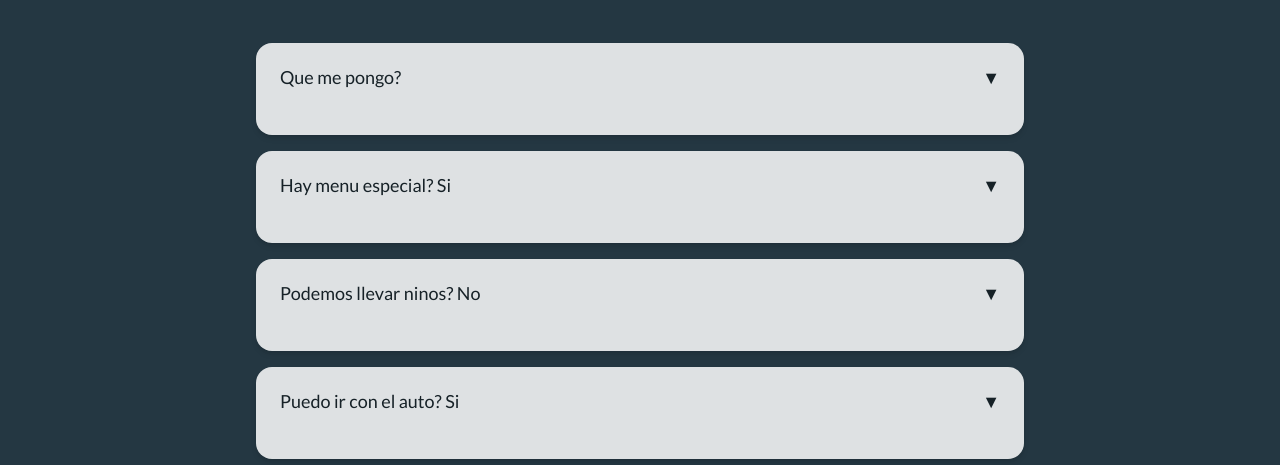
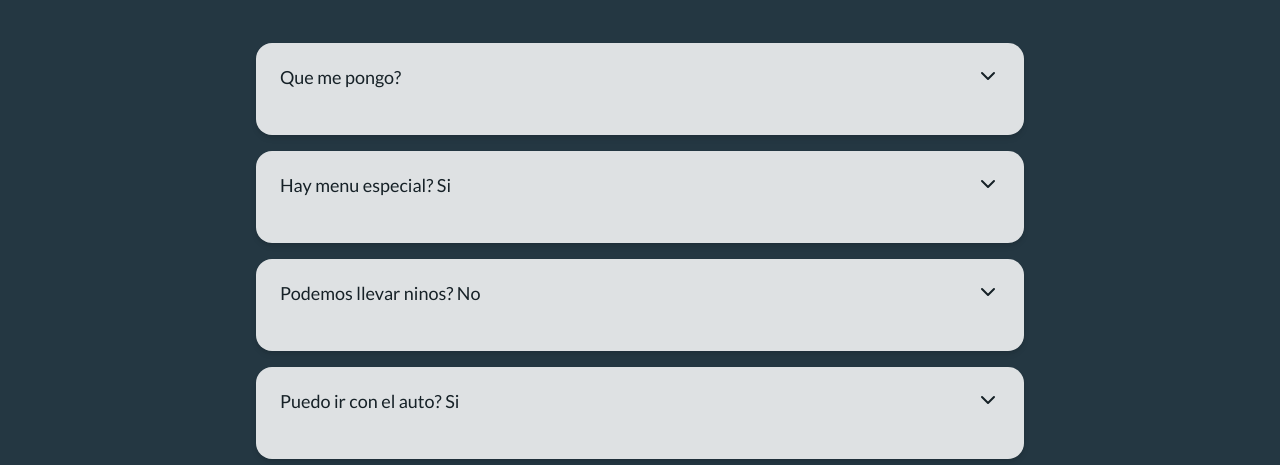
Before and after one commit to Nahue941/wedding, a React (Vite) app: page / in a window 1280 px wide. Shown: the part 2553-3018 px from the top of the page. Built offline with nearby package versions, Linux system fonts and the light colour scheme; no server answers.

Commit message:
💄 Add: Lucide-react icons

```diff
--- a/src/components/Accordion.jsx
+++ b/src/components/Accordion.jsx
@@ -1,3 +1,4 @@
+import { ChevronDown } from "lucide-react";
 import { useState } from "react";
 
 export default function Accordion({
@@ -52,7 +53,7 @@ export default function Accordion({
                   ${open ? "rotate-180" : ""}
                 `}
               >
-                ▼
+                <ChevronDown size={24} className="shrink-0 -translate-y-px" />
               </span>
             </button>
 
--- a/src/components/RsvpModal.jsx
+++ b/src/components/RsvpModal.jsx
@@ -229,7 +229,7 @@ export default function RsvpModal() {
                 onClick={closeModal}
                 className="rounded-md px-2 py-1 text-sm text-neutral-600 hover:bg-neutral-100"
               >
-                <X />
+                <X size={30} className="shrink-0 -translate-y-px" />
               </button>
             </div>
 
```
